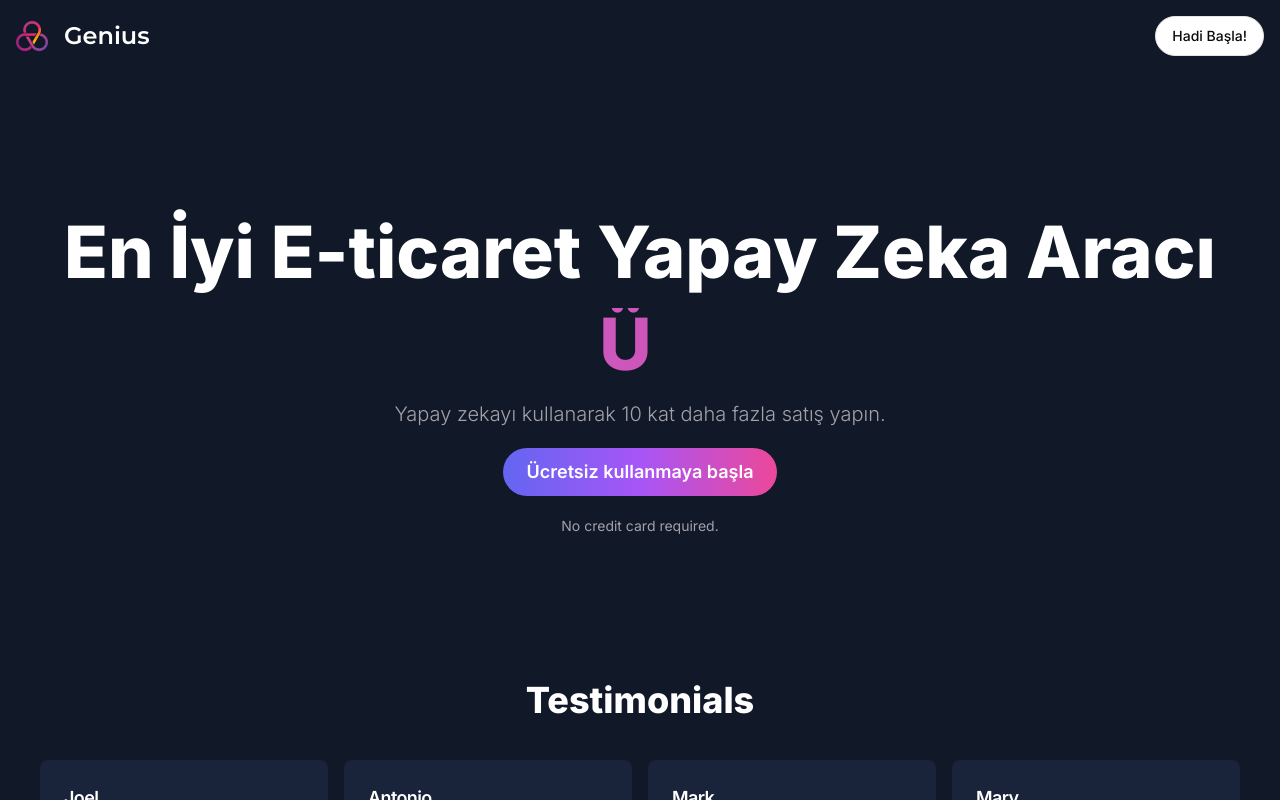
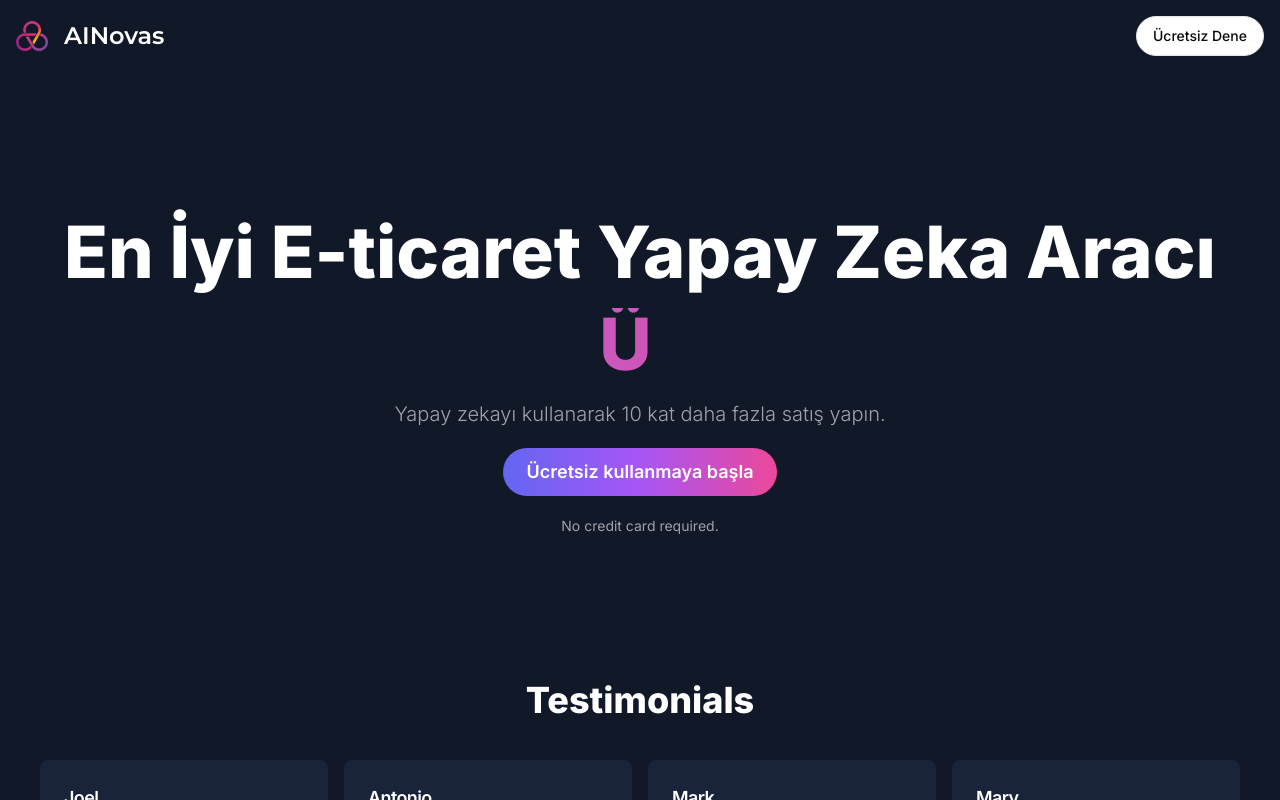
Before and after one commit to bocecix0/ainovas22, a Next.js app: page / in a window 1280 px wide. Built offline with nearby package versions, Linux system fonts and the light colour scheme; no server answers.

Commit message:
landing-navbar.tsx

```diff
--- a/components/landing-navbar.tsx
+++ b/components/landing-navbar.tsx
@@ -20,13 +20,13 @@ export const LandingNavbar = () => {
           <Image fill alt="Logo" src="/logo.png" />
         </div>
         <h1 className={cn("text-2xl font-bold text-white", font.className)}>
-          Genius
+          AINovas
         </h1>
       </Link>
       <div className="flex items-center gap-x-2">
         <Link href={isSignedIn ? "/dashboard" : "/sign-up"}>
           <Button variant="outline" className="rounded-full">
-            Hadi Başla!
+            Ücretsiz Dene
           </Button>
         </Link>
       </div>
```
